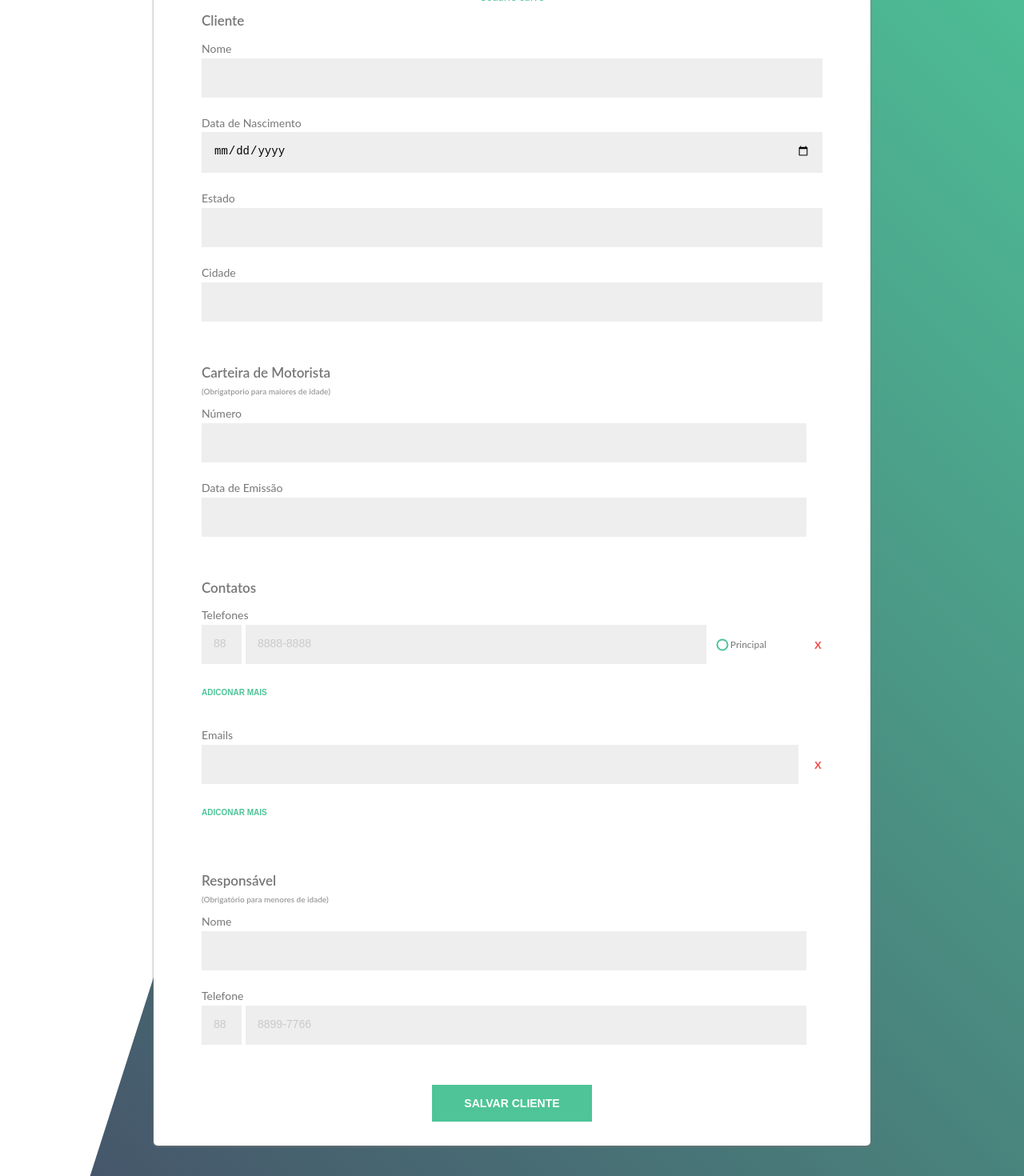
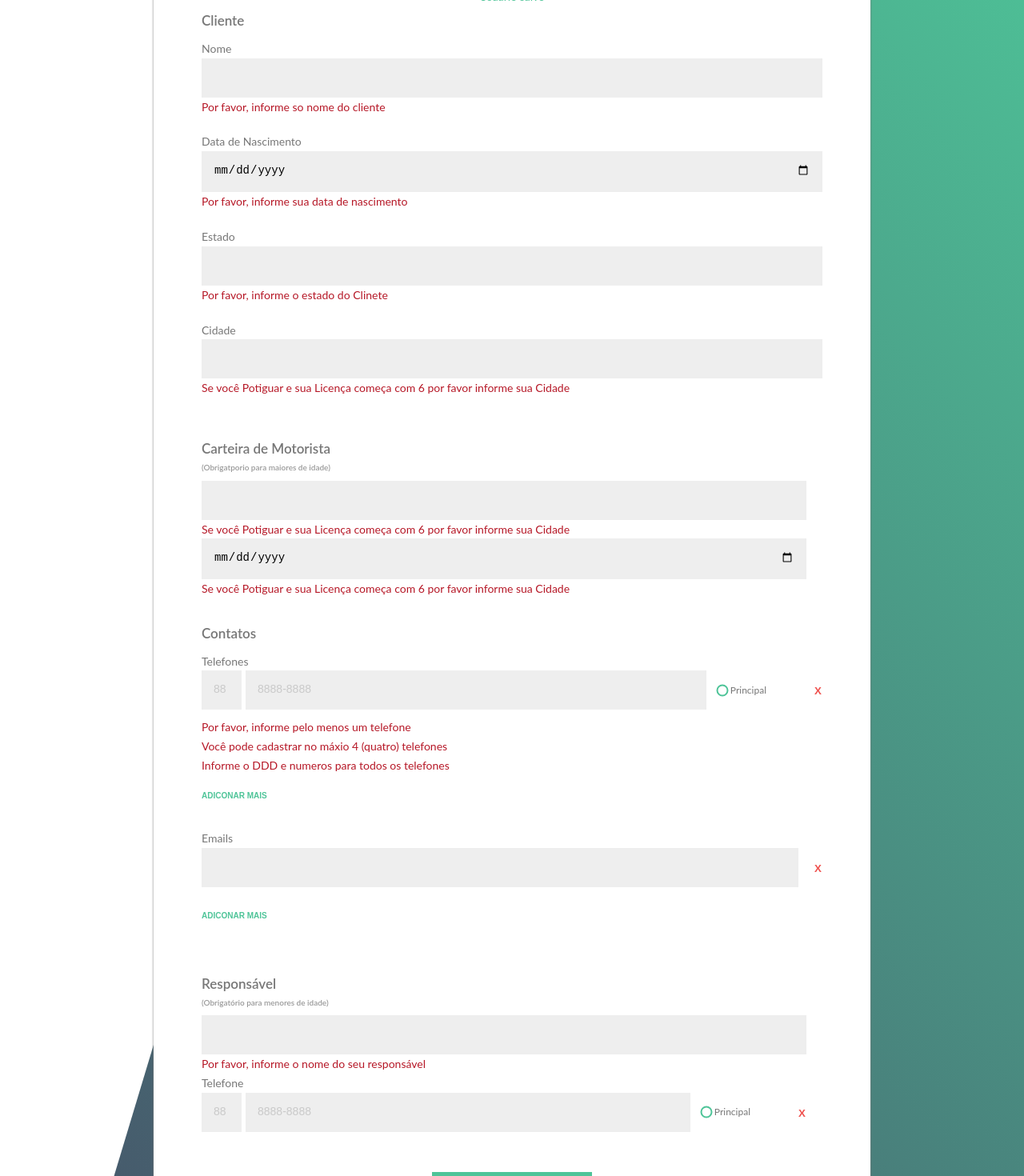
Before and after one commit to jeffersondesouza/credere-react, a React app: page / in a window 1280 px wide. Shown: the part 180-1650 px from the top of the page at 80% size. Built offline with nearby package versions, Linux system fonts and the light colour scheme; no server answers.

Commit message:
fear: componenteize form of custumers  onnstatic yet

```diff
--- a/src/components/forms/CustomerRegisterForm/index.js
+++ b/src/components/forms/CustomerRegisterForm/index.js
@@ -1,57 +1,92 @@
-import React from 'react';
+import React, { Component } from 'react';
+import PropTypes from 'prop-types';
+
 
 import './style/CustomerRegisterForm.scss';
+
 import Fieldset from '../../ui/Fieldset';
-
-const CustomerRegisterForm = () => (
-
-  <form id="form-view" className="form">
-    <input id="id" name="id" hidden type="text" name="name" />
-
-    <Fieldset legend='Cliente'>
-      <div className="form-group">
-        <label >Nome</label>
-        <input className="input" id="name" type="text" name="name" />
-        <p id="nameValidation" hidden className="feedback-error">Por favro, informe seu nome</p>
-      </div>
-      <div className="form-group">
-        <label >Data de Nascimento</label>
-        <input className="input" id="birthday" type="date" name="birthday" />
-        <p id="birthdayValidation" hidden className="feedback-error">Por favor, informe sua data de nascimento</p>
-      </div>
-
-      <div className="form-group">
-        <label >Estado</label>
-        <input className="input" id="state" type="text" name="state" />
-        <p id="stateValidation" hidden className="feedback-error">Por favor, informe seu estado</p>
-      </div>
+import Input from '../../ui/Input';
+import FormGroup from '../../ui/FormGroup';
+import PhoneInput from '../../ui/PhoneInput';
+import EmailInput from '../../ui/EmailInput';
 
 
-      <div className="form-group">
-        <label >Cidade</label>
-        <input className="input" id="city" type="text" name="city" />
-        <p id="cityValidation" hidden className="feedback-error">
-          Se você Potiguar e sua Licença começa com 6 por favor informe sua Cidade
-          </p>
-      </div>
+class CustomerRegisterForm extends Component {
+
+  handleSubmit = (e) => {
+    e.preventDefault();
+
+    // this.props.onSubmit(this.state.customer)
+
+  }
+
+  handleChange = (value, name) => {
+    console.log('name', value, name);
+
+  }
+
+
+  render() {
+
+    return (
+      <form onSubmit={this.handleSubmit} className="form">
+        <Fieldset legend="Cliente">
+
+          <FormGroup label="Nome">
+            <Input
+              name="name"
+              errorMsg="Por favor, informe so nome do cliente"
+              onChange={this.handleChange}
+            />
+          </FormGroup>
+
+          <FormGroup label="Data de Nascimento">
+            <Input
+              type="date"
+              name="birthdate"
+              errorMsg="Por favor, informe sua data de nascimento"
+              onChange={this.handleChange}
+            />
+          </FormGroup>
+
+          <FormGroup label="Estado">
+            <Input
+              name="state"
+              errorMsg="Por favor, informe o estado do Clinete"
+              onChange={this.handleChange}
+            />
+          </FormGroup>
+
+          <FormGroup label="Cidade">
+            <Input
+              name="city"
+              errorMsg="Se você Potiguar e sua Licença começa com 6 por favor informe sua Cidade"
+              onChange={this.handleChange}
+            />
+          </FormGroup>
+
         </Fieldset>
 
         <Fieldset legend="Carteira de Motorista" sublegend="(Obrigatporio para maiores de idade)">
           <div className="form-license">
             <div className="form-license__inputs">
-          <div className="form-group">
-            <label >Número</label>
-            <input className="input" id="licenseId" name="licenseId" hidden type="text" />
-            <input className="input" id="licenseDate" type="text" name="licenseDate" />
-          </div>
-          <div className="form-group">
-            <label >Data de Emissão</label>
-            <input className="input" id="licenseIssueAt" type="text" name="licenseIssueAt" />
-          </div>
+              <Input
+                label="Número"
+                name="driver-license-number"
+                errorMsg="Se você Potiguar e sua Licença começa com 6 por favor informe sua Cidade"
+                onChange={this.handleChange}
+              />
+              <Input
+                label="Data de Emissão"
+                type="date"
+                name="driver-license-issueda-at"
+                errorMsg="Se você Potiguar e sua Licença começa com 6 por favor informe sua Cidade"
+                onChange={this.handleChange}
+              />
             </div>
             <div className="form-license__delete">
               <label className="btn--icon-label">
-            <input id="licenseDestroy" type="checkbox" name="licenseDestroy" />
+                <input onChange={this.handleChange} id="licenseDestroy" type="checkbox" name="licenseDestroy" />
                 <i className="icon-trash icon--danger"></i>
               </label>
             </div>
@@ -66,45 +101,23 @@ const CustomerRegisterForm = () => (
         <Fieldset legend='Contatos'>
           <div className="form-group">
             <label >Telefones</label>
-
             <ul id="phones">
-          <li className="phones__item">
-            <input hidden={true} />
-            <input type="checkbox" className="phones__remove-check" />
-            <div className="phone">
-              <input className="input phone__code" placeholder="88" />
-              <input className="input phone__number" placeholder="8888-8888" />
-              <label className="phone__main-phone">
-                <input className="phone__radio" type="radio" name="mainFone" />
-                <span>Principal</span>
-              </label>
-            </div>
+              <li>
+                <PhoneInput />
               </li>
             </ul>
-
-        <p id="minPhoneValidation" hidden className="feedback-error">
-          Por favor, informe pelo menos um telefone
-  </p>
-        <p id="maxPhoneValidation" hidden className="feedback-error">
-          Você pode cadastrar no máxio 4 (quatro) telefones
-  </p>
-        <p id="phoneValidation" hidden className="feedback-error">Informe o DDD e numeros para todos os telefones</p>
-
-
+            <p className="feedback-error">Por favor, informe pelo menos um telefone</p>
+            <p className="feedback-error">Você pode cadastrar no máxio 4 (quatro) telefones</p>
+            <p className="feedback-error">Informe o DDD e numeros para todos os telefones</p>
             <button id="addMorePhonesBtn" className="btn btn--icon btn--add" type="button">
-          <i className="icon-plus"></i>
-          Adiconar Mais
-  </button>
-
+              <i className="icon-plus"></i>Adiconar Mais</button>
           </div>
 
           <div className="form-group">
             <label >Emails</label>
             <ul id="emails">
-          <li className="emails__item">
-            <input hidden={true} />
-            <input type="checkbox" className="emails__item-remove" />
-            <input type="email" className="input" />
+              <li>
+                <EmailInput name="email" />
               </li>
             </ul>
             <p id="minEmailValidation" hidden className="feedback-error">Por favor, informe pelo menos um email</p>
@@ -123,21 +136,15 @@ const CustomerRegisterForm = () => (
         <Fieldset legend='Responsável' sublegend='(Obrigatório para menores de idade)'>
           <div className="form-parent">
             <div className="form-parent__inputs">
-          <input className="input" id="parentId" hidden type="text" name="parentId" />
-          <div id="parent" className="form-group">
-            <label >Nome</label>
-            <input className="input" id="parentName" type="text" name="city" />
-            <p id="parentNameValidation" hidden className="feedback-error">Por favor, informe o nome do seu
-              responsável
-        legal</p>
-          </div>
+              <Input
+                label="Nome"
+                name="parent-name"
+                errorMsg="Por favor, informe o nome do seu responsável"
+                onChange={this.handleChange}
+              />
               <div id="parent" className="form-group">
                 <label >Telefone</label>
-            <div className="phone">
-              <input className="input" id="parentPhoneId" hidden type="text" name="parentPhoneId" />
-              <input id="parentPhoneCode" className="input phone__code" placeholder="88" />
-              <input id="parentPhoneNumber" className="input phone__number" placeholder="8899-7766" />
-            </div>
+                <PhoneInput />
                 <p id="parentPhoneValidation" hidden className="feedback-error">
                   Por favor, informe corretamente o telefone responsável legal
                 </p>
@@ -145,7 +152,7 @@ const CustomerRegisterForm = () => (
             </div>
             <div className="form-parent__delete">
               <label className="btn--icon-label ">
-            <input id="licenseDestroy" type="checkbox" name="parentDestroy" />
+                <input onChange={this.handleChange} id="licenseDestroy" type="checkbox" name="parentDestroy" />
                 <i className="icon-trash icon--danger"></i>
               </label>
             </div>
@@ -159,4 +166,13 @@ const CustomerRegisterForm = () => (
       </form>
     );
 
+
+  }
+}
+
+CustomerRegisterForm.propTypes = {
+  onSubmit: PropTypes.func,
+  editingCustumer: PropTypes.object
+}
+
 export default CustomerRegisterForm;
--- /dev/null
+++ b/src/components/ui/EmailInput/index.js
@@ -0,0 +1,37 @@
+import React, { Component } from 'react';
+import PropTypes from 'prop-types';
+
+class EmailInput extends Component {
+
+  handleChange = e => {
+    const target = event.target;
+    const value = (target.type === 'checkbox' || target.type === 'radio') ? target.checked : target.value;
+
+    this.props.onChange(value, this.props.name)
+
+  }
+
+  render() {
+    const { clazz, type, value, label, errorMsg, } = this.props;
+
+    return (
+      <div className="emails__item">
+        <input onChange={this.handleChange} hidden={true} />
+        <input onChange={this.handleChange} type="checkbox" className="emails__item-remove" />
+        <input onChange={this.handleChange} type="email" className="input" />
+      </div>
+    );
+  }
+}
+
+/* EmailInput.propTypes = {
+  clazz: PropTypes.string,
+  type: PropTypes.string,
+  name: PropTypes.string.isRequired,
+  value: PropTypes.string,
+  label: PropTypes.string,
+  errorMsg: PropTypes.string
+} */
+
+
+export default EmailInput;
--- /dev/null
+++ b/src/components/ui/FormGroup/index.js
@@ -0,0 +1,10 @@
+import React from 'react';
+
+const FormGroup = (props) => (
+  <div className="form-group">
+    <label>{props.label}</label>
+    {props.children}
+  </div>
+);
+
+export default FormGroup;
--- /dev/null
+++ b/src/components/ui/Input/index.js
@@ -0,0 +1,36 @@
+import React, { Component } from 'react';
+import PropTypes from 'prop-types';
+
+class Input extends Component {
+
+  handleChange = e => {
+    const target = event.target;
+    const value = (target.type === 'checkbox' || target.type === 'radio') ? target.checked : target.value;
+
+    this.props.onChange(value, this.props.name)
+
+  }
+
+  render() {
+    const { clazz, type, value, label, errorMsg, } = this.props;
+
+    return (
+      <div>
+        <input onChange={this.handleChange} type={type || 'text'} className={clazz || 'input'} />
+        <p className="feedback-error">{errorMsg}</p>
+      </div>
+    );
+  }
+}
+
+Input.propTypes = {
+  clazz: PropTypes.string,
+  type: PropTypes.string,
+  name: PropTypes.string.isRequired,
+  value: PropTypes.string,
+  label: PropTypes.string,
+  errorMsg: PropTypes.string
+}
+
+
+export default Input;
--- /dev/null
+++ b/src/components/ui/PhoneInput/index.js
@@ -0,0 +1,44 @@
+import React, { Component } from 'react';
+import PropTypes from 'prop-types';
+
+class PhoneInput extends Component {
+
+  handleChange = e => {
+    const target = event.target;
+    const value = (target.type === 'checkbox' || target.type === 'radio') ? target.checked : target.value;
+
+    this.props.onChange(value, this.props.name)
+
+  }
+
+  render() {
+    const { clazz, type, value, label, errorMsg, } = this.props;
+
+    return (
+      <div className="phones__item">
+        <input onChange={this.handleChange} hidden={true} />
+        <input onChange={this.handleChange} type="checkbox" className="phones__remove-check" />
+        <div className="phone">
+          <input onChange={this.handleChange} className="input phone__code" placeholder="88" />
+          <input onChange={this.handleChange} className="input phone__number" placeholder="8888-8888" />
+          <label className="phone__main-phone">
+            <input onChange={this.handleChange} className="phone__radio" type="radio" name="mainFone" />
+            <span>Principal</span>
+          </label>
+        </div>
+      </div>
+    );
+  }
+}
+
+/* PhoneInput.propTypes = {
+  clazz: PropTypes.string,
+  type: PropTypes.string,
+  name: PropTypes.string.isRequired,
+  value: PropTypes.string,
+  label: PropTypes.string,
+  errorMsg: PropTypes.string
+}
+ */
+
+export default PhoneInput;
--- a/src/containers/CustomerRegisterContainer/index.js
+++ b/src/containers/CustomerRegisterContainer/index.js
@@ -10,17 +10,21 @@ import CustomerRegisterForm from './../../components/forms/CustomerRegisterForm'
 
 class CustomerRegister extends Component {
 
+
+  handleSubmit = (customer) => {
+    console.log('customer', customer);
+
+  }
+
   render() {
-
     const { error, editingCustomer, isSavingCustomer } = this.props;
-    console.log('error, editingCustomer, isSavingCustomer', error, editingCustomer, isSavingCustomer);
 
     return (
       <section className="register">
         <CustomerRegisterHeader />
         <div className="register__body">
           <CustomerRegisterFeedback />
-          <CustomerRegisterForm />
+          <CustomerRegisterForm onSubmit={this.handleSubmit} />
         </div>
       </section>
     );
```
Lines whose indentation alone changed are shown as unchanged.
